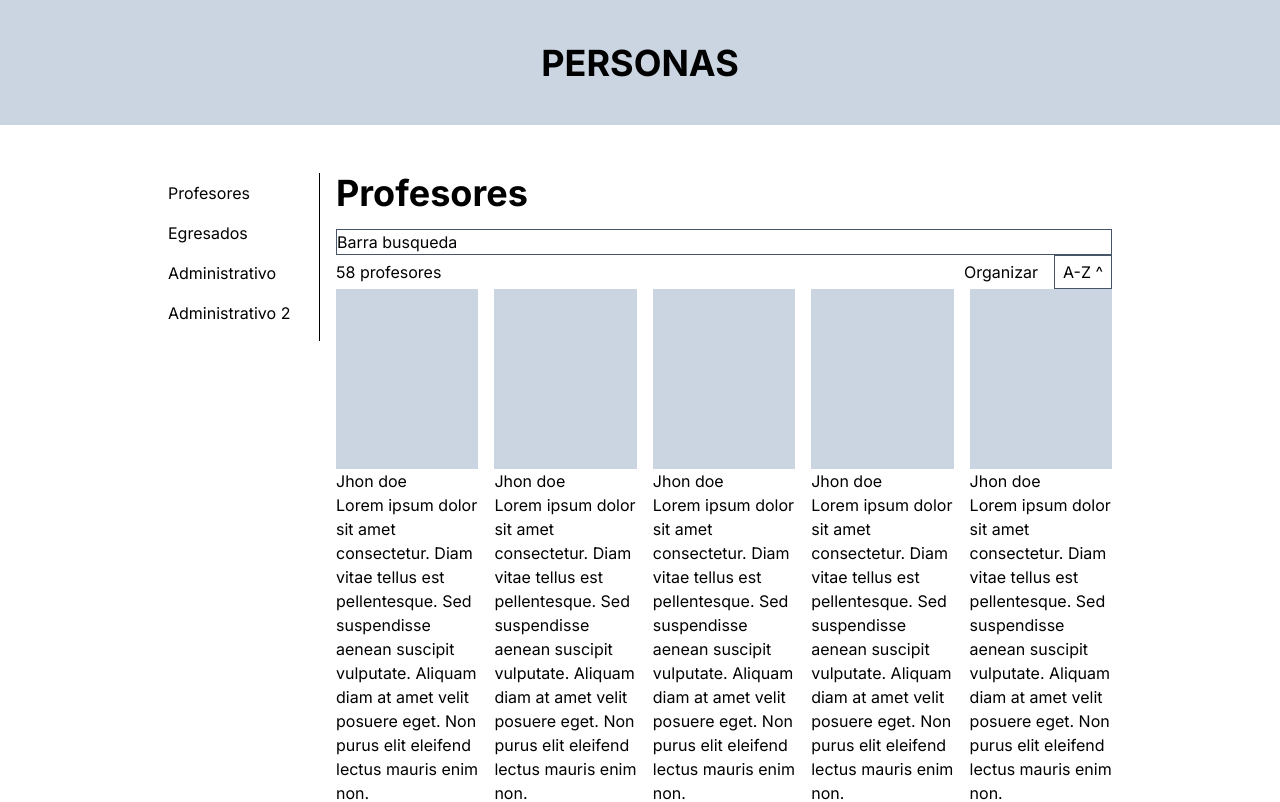
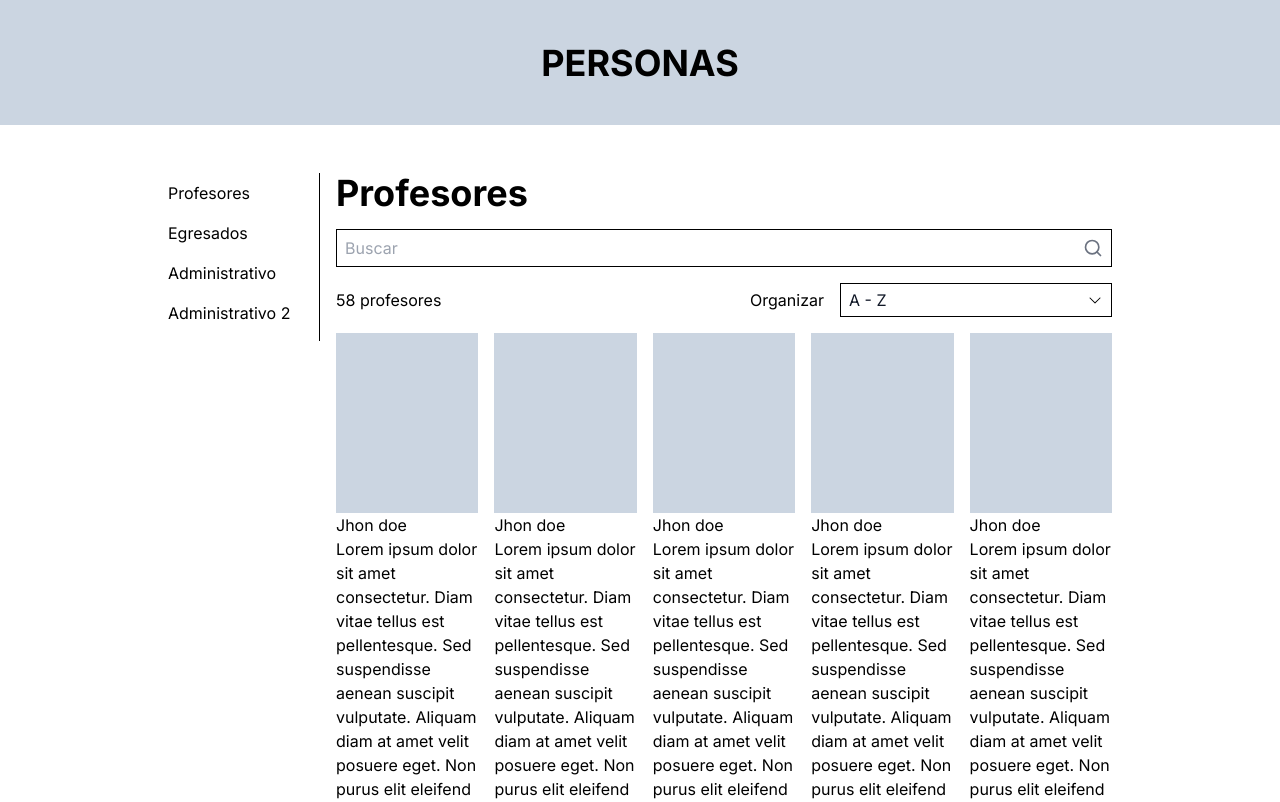
Before and after one commit to LideEieUcv/eie-frontend, a Next.js app: page /personas in a window 1280 px wide. Shown: the top 802 px of the page. Built offline with nearby package versions, Linux system fonts and the light colour scheme.

Commit message:
feat: adding select component

```diff
--- /dev/null
+++ b/app/components/select.tsx
@@ -0,0 +1,170 @@
+'use client';
+import { HTMLAttributes, SyntheticEvent, useEffect, useMemo, useRef, useState } from 'react';
+
+const DEFAULT_OPTIONS = ['A - Z', 'Z - A'];
+
+interface SelectProps extends HTMLAttributes<HTMLInputElement> {
+  options?: string[];
+  multiple?: boolean;
+  placeholder?: string;
+  hasInitialValue?: boolean;
+}
+
+const Select = ({
+  options = DEFAULT_OPTIONS,
+  multiple = false,
+  className = '',
+  placeholder = 'Default...',
+  hasInitialValue = false,
+  ...props
+}: SelectProps) => {
+  const selectRef = useRef<HTMLDivElement>(null);
+  const [listWidth, setListWidth] = useState<number | undefined>(0);
+  const [selectedOptions, setSelectedOptions] = useState<string[]>(
+    hasInitialValue ? [options[0]] : [],
+  );
+
+  useEffect(() => {
+    const inputRef = document.getElementById('input');
+    setListWidth(inputRef?.offsetWidth);
+  }, []);
+
+  useEffect(() => {
+    if (!selectRef.current) return;
+
+    const handleOutsideClick = (event: MouseEvent) => {
+      if (!selectRef.current) return;
+      if (!selectRef.current.contains(event.target as Node)) {
+        handleCloseSelect();
+      }
+    };
+
+    document.addEventListener('click', handleOutsideClick);
+    return () => {
+      document.removeEventListener('click', handleOutsideClick);
+    };
+  }, [selectRef.current]);
+
+  const handleOpenSelect = (event: React.SyntheticEvent) => {
+    console.log('fudjskfjdsalkfjasdkl');
+    event.preventDefault();
+    event.stopPropagation();
+    const listRef = document.getElementById('select-list');
+    const iconRef = document.getElementById('select-icon');
+    if (!listRef || !iconRef) return;
+    if (listRef.className?.includes('hidden')) {
+      listRef.className = listRef.className.replace('hidden', 'flex');
+      iconRef.className = iconRef.className + ' rotate-180';
+      return;
+    }
+    handleCloseSelect();
+  };
+
+  const handleCloseSelect = () => {
+    const listRef = document.getElementById('select-list');
+    const iconRef = document.getElementById('select-icon');
+    if (!listRef || !iconRef) return;
+    listRef.className = listRef.className.replace('flex ', 'hidden ');
+    iconRef.className = iconRef.className.replace(' rotate-180', '');
+  };
+
+  const handleOptionClick = (option: string) => (event: SyntheticEvent) => {
+    event.preventDefault();
+    // event.stopPropagation();
+    if (multiple) {
+      if (selectedOptions.includes(option)) {
+        setSelectedOptions((options) => options.filter((opt) => opt !== option));
+        return;
+      }
+      setSelectedOptions((options) => [...options, option]);
+      return;
+    }
+    setSelectedOptions([option]);
+    handleCloseSelect();
+  };
+
+  const valueString = useMemo(
+    () => (selectedOptions.length ? selectedOptions.join(', ') : ''),
+    [selectedOptions],
+  );
+
+  return (
+    <div
+      id="input"
+      className={`relative flex w-full items-center border border-black bg-white py-1 pl-2 pr-1 transition-all ${className}`}
+      ref={selectRef}
+      onClick={handleOpenSelect}
+    >
+      <input
+        {...props}
+        placeholder={placeholder}
+        value={valueString}
+        className="w-full flex-1 cursor-pointer border border-none bg-transparent text-gray-900 focus-visible:outline-none"
+        // disabled
+      />
+      <button id="select-icon" className="transition-transform" onClick={handleOpenSelect}>
+        <SelectIcon className="cursor-pointer p-1 text-gray-500 hover:bg-slate-200" />
+      </button>
+      <div
+        className="absolute -left-[1px] bottom-0 z-50 hidden translate-y-full flex-col border border-black bg-white"
+        style={{ width: `${listWidth}px` }}
+        id="select-list"
+        onBlur={handleCloseSelect}
+      >
+        {options.map((option, index) => (
+          <>
+            {index !== 0 && <hr className="border-b border-b-slate-300" />}
+            <span
+              className="flex cursor-pointer justify-between px-2 py-1 hover:bg-slate-100"
+              onClick={handleOptionClick(option)}
+            >
+              {option}
+              {selectedOptions.includes(option) && <CheckedIcon />}
+            </span>
+          </>
+        ))}
+      </div>
+    </div>
+  );
+};
+
+export default Select;
+
+function SelectIcon(props: React.SVGProps<SVGSVGElement>) {
+  return (
+    <svg
+      {...props}
+      width="24"
+      height="24"
+      viewBox="0 0 24 24"
+      fill="none"
+      xmlns="http://www.w3.org/2000/svg"
+    >
+      <path
+        d="M20.0306 9.53063L12.5306 17.0306C12.4609 17.1004 12.3782 17.1557 12.2871 17.1934C12.1961 17.2312 12.0985 17.2506 11.9999 17.2506C11.9014 17.2506 11.8038 17.2312 11.7127 17.1934C11.6217 17.1557 11.539 17.1004 11.4693 17.0306L3.9693 9.53063C3.82857 9.3899 3.74951 9.19902 3.74951 9C3.74951 8.80098 3.82857 8.61011 3.9693 8.46938C4.11003 8.32865 4.30091 8.24958 4.49993 8.24958C4.69895 8.24958 4.88982 8.32865 5.03055 8.46938L11.9999 15.4397L18.9693 8.46938C19.039 8.39969 19.1217 8.34442 19.2128 8.30671C19.3038 8.26899 19.4014 8.24958 19.4999 8.24958C19.5985 8.24958 19.6961 8.26899 19.7871 8.30671C19.8781 8.34442 19.9609 8.39969 20.0306 8.46938C20.1002 8.53906 20.1555 8.62178 20.1932 8.71283C20.2309 8.80387 20.2503 8.90146 20.2503 9C20.2503 9.09855 20.2309 9.19613 20.1932 9.28717C20.1555 9.37822 20.1002 9.46094 20.0306 9.53063Z"
+        fill="black"
+      />
+    </svg>
+  );
+}
+
+function CheckedIcon(props: React.SVGProps<SVGSVGElement>) {
+  return (
+    <svg
+      {...props}
+      width="24"
+      height="24"
+      viewBox="0 0 24 24"
+      fill="none"
+      xmlns="http://www.w3.org/2000/svg"
+    >
+      <path
+        d="M4 12.6111L8.92308 17.5L20 6.5"
+        stroke="#000000"
+        stroke-width="2"
+        stroke-linecap="round"
+        stroke-linejoin="round"
+      />
+    </svg>
+  );
+}
--- a/app/personas/page.tsx
+++ b/app/personas/page.tsx
@@ -1,4 +1,6 @@
 import ListNavigation from '../components/list-nav';
+import SearchBar from '../components/search-bar';
+import Select from '../components/select';
 
 export default function Page() {
   return (
@@ -7,11 +9,12 @@ export default function Page() {
       <ListNavigation />
       <main className="px-2 pl-4">
         <h3 className="mb-4 text-4xl font-bold">Profesores</h3>
-        <div className="w-full border border-slate-600">Barra busqueda</div>
-        <div className="flex w-full items-center justify-between">
-          <p>58 profesores</p>{' '}
+        {/* <div className="w-full border border-slate-600">Barra busqueda</div> */}
+        <SearchBar />
+        <div className="flex w-full items-center justify-between py-4">
+          <p>58 profesores</p>
           <div className="flex items-center justify-between gap-4">
-            <p>Organizar</p> <div className="border border-slate-600 px-2 py-1">A-Z ^</div>
+            <p>Organizar</p> <Select className="w-40" hasInitialValue />
           </div>
         </div>
         <section className="grid grid-flow-row grid-cols-5 gap-4">
```
